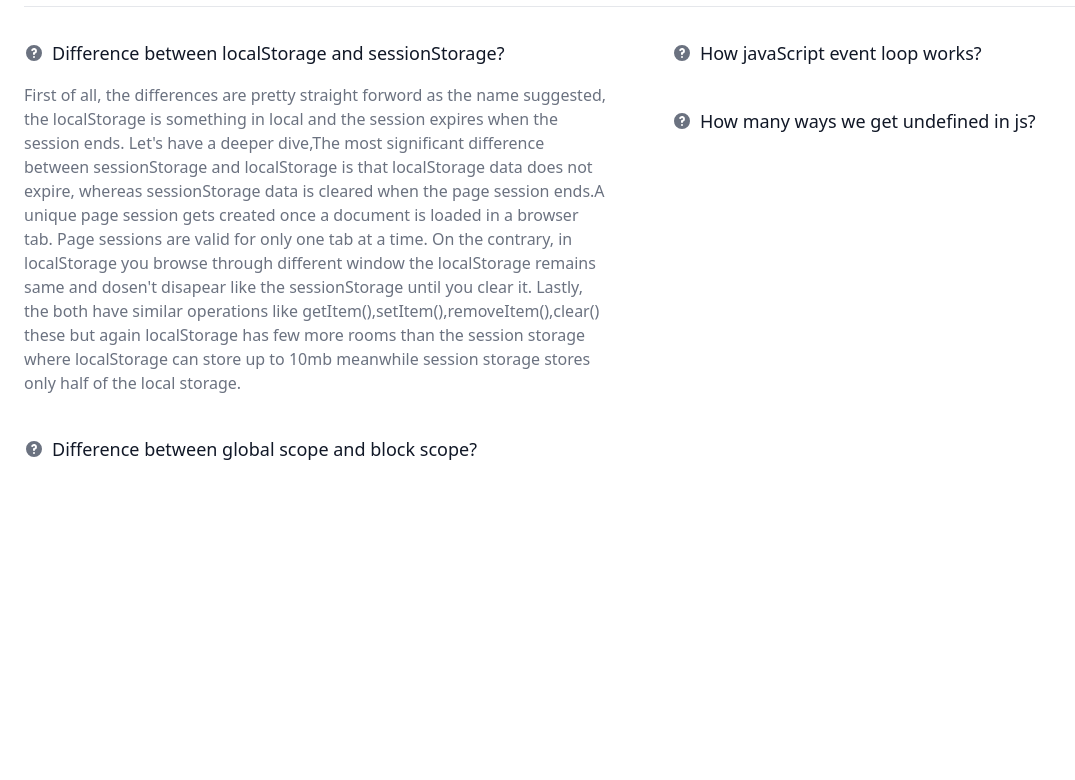
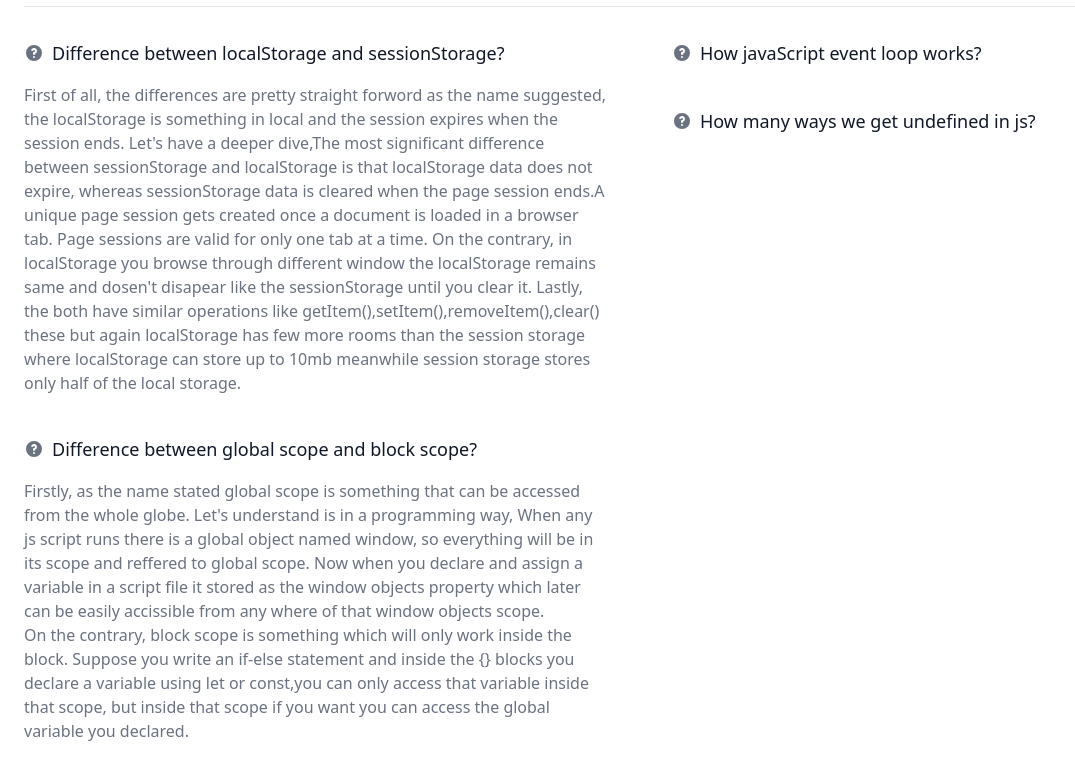
Before and after one commit to HasanMdKamrul/typining-monster-app, a plain HTML site: page blog.html in a window 1280 px wide. Shown: the part 130-910 px from the top of the page, without its empty margins (0-1075 px from the left). Before the commit the page ends 800 px from the top, so only its background shows below. Drawn offline with nearby package versions, Linux system fonts and the light colour scheme.

Commit message:
Second question's answer enlisted to the blog page

```diff
--- a/blog.html
+++ b/blog.html
@@ -79,8 +79,24 @@
                   </svg>
                   Difference between global scope and block scope?
                 </h3>
-                <p class="text-gray-500 dark:text-gray-400"></p>
-                <p class="text-gray-500 dark:text-gray-400"></p>
+                <p class="text-gray-500 dark:text-gray-400">
+                  Firstly, as the name stated global scope is something that can
+                  be accessed from the whole globe. Let's understand is in a
+                  programming way, When any js script runs there is a global
+                  object named window, so everything will be in its scope and
+                  reffered to global scope. Now when you declare and assign a
+                  variable in a script file it stored as the window objects
+                  property which later can be easily accissible from any where
+                  of that window objects scope.
+                </p>
+                <p class="text-gray-500 dark:text-gray-400">
+                  On the contrary, block scope is something which will only work
+                  inside the block. Suppose you write an if-else statement and
+                  inside the {} blocks you declare a variable using let or
+                  const,you can only access that variable inside that scope, but
+                  inside that scope if you want you can access the global
+                  variable you declared.
+                </p>
               </div>
             </div>
             <div>
```
